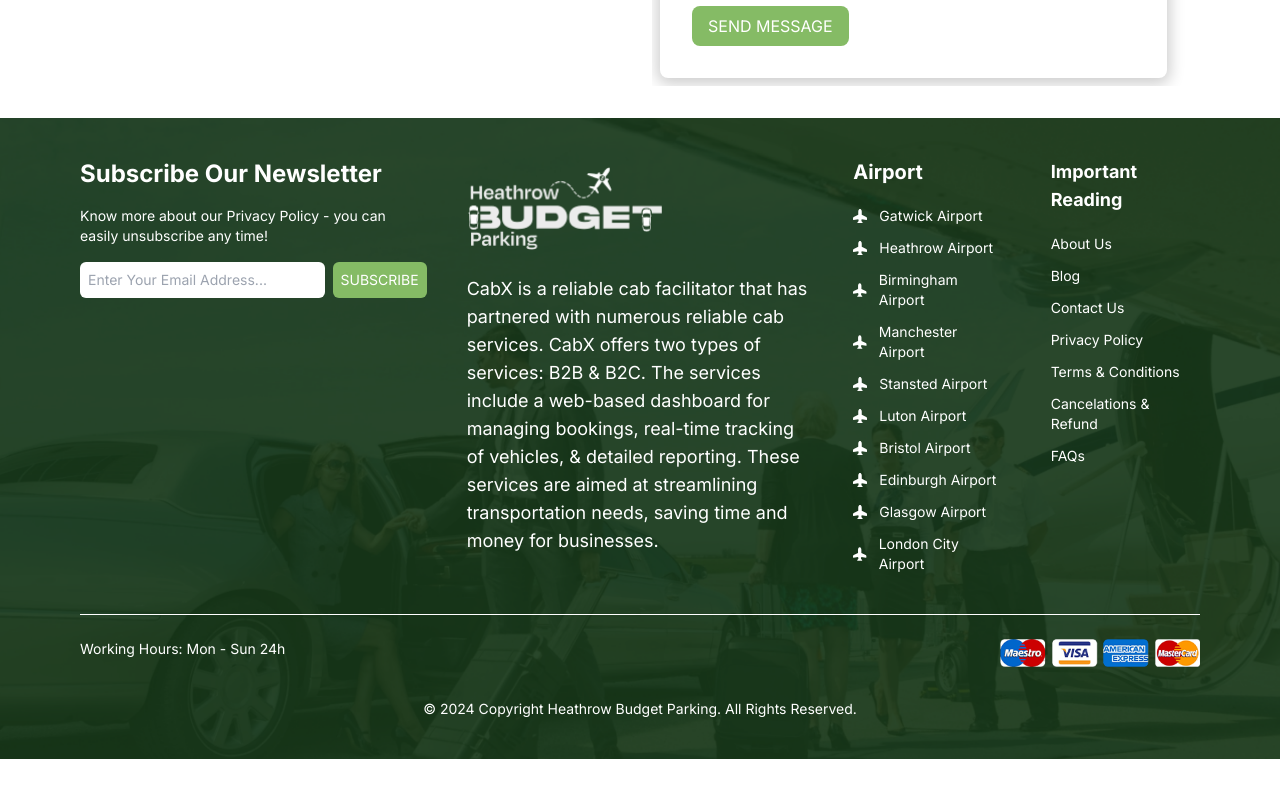
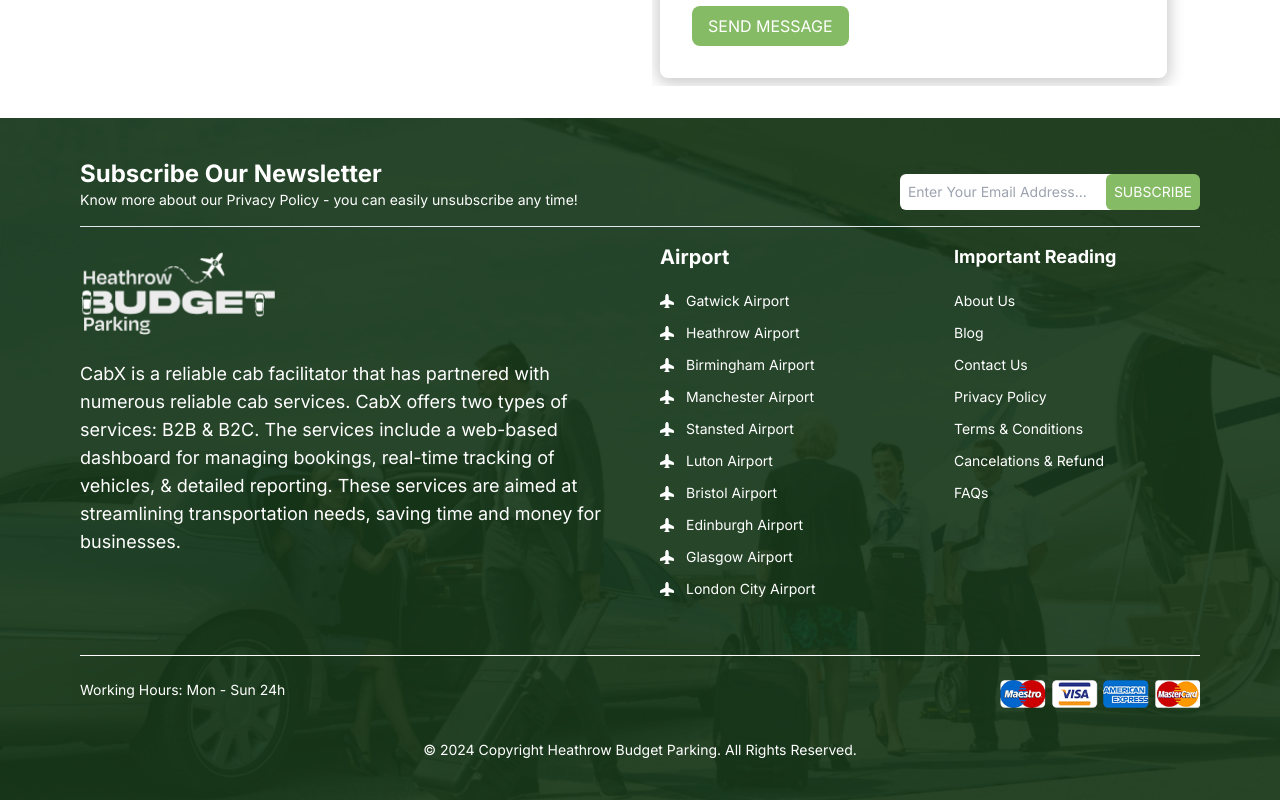
Before and after one commit to ayansheikh6600/heathrow-budget-parking, a Next.js app: page / in a window 1280 px wide. Shown: the part 5913-6713 px from the top of the page. Before the commit the page ends 6672 px from the top, so only its background shows below. Built offline with nearby package versions, Linux system fonts and the light colour scheme.

Commit message:
"footer"

```diff
--- a/src/components/layouts/Footer.tsx
+++ b/src/components/layouts/Footer.tsx
@@ -5,20 +5,25 @@ import { BsFillAirplaneFill, BsTrainFrontFill } from "react-icons/bs";
 const Footer = () => {
   return (
     <footer className="bg-cover bg-center bg-secondary-dark text-white py-10 text-xs sm:text-sm" style={{ backgroundImage: "url('/footer-bg.png')" }}>
-      <div className="container mx-auto px-6 lg:px-20 ">
-        <div className="grid grid-cols-1 lg:grid-cols-3 gap-10">
-          <div className="space-y-4">
+      <div className="container mx-auto px-6 lg:px-20 flex flex-col gap-4">
+        <div className="space-y-4 md:flex items-center justify-between ">
+          <div>
             <h2 className="text-2xl font-bold">Subscribe Our Newsletter</h2>
             <p>Know more about our Privacy Policy - you can easily unsubscribe any time!</p>
-            <div className="flex space-x-2">
+          </div>
+
+          <div className="flex">
             <input
               type="email"
               placeholder="Enter Your Email Address..."
               className="w-full p-2 rounded-md text-black"
             />
-              <button className="bg-primary  p-2 rounded-md">SUBSCRIBE</button>
+            <button className="bg-primary  p-2 rounded-md ml-[-20px]">SUBSCRIBE</button>
           </div>
         </div>
+        <hr className='' />
+        <div className="grid grid-cols-1 lg:grid-cols-2 gap-10">
+
           <div className="space-y-4">
             <Image src="/footerlogo.png" alt="Heathrow Budget Parking" width={200} height={100} className="" />
             <p className='sm:text-lg text-xs'>
@@ -29,16 +34,16 @@ const Footer = () => {
             <div>
               <h3 className="text-xl font-bold mb-5 w-full ">Airport</h3>
               <ul className="space-y-3">
-                <li className='flex items-center gap-3'><BsFillAirplaneFill/>Gatwick Airport</li>
-                <li className='flex items-center gap-3'><BsFillAirplaneFill/>Heathrow Airport</li>
-                <li className='flex items-center gap-3'><BsFillAirplaneFill/>Birmingham Airport</li>
-                <li className='flex items-center gap-3'><BsFillAirplaneFill/>Manchester Airport</li>
-                <li className='flex items-center gap-3'><BsFillAirplaneFill/>Stansted Airport</li>
-                <li className='flex items-center gap-3'><BsFillAirplaneFill/>Luton Airport</li>
-                <li className='flex items-center gap-3'><BsFillAirplaneFill/>Bristol Airport</li>
-                <li className='flex items-center gap-3'><BsFillAirplaneFill/>Edinburgh Airport</li>
-                <li className='flex items-center gap-3'><BsFillAirplaneFill/>Glasgow Airport</li>
-                <li className='flex items-center gap-3'><BsFillAirplaneFill/>London City Airport</li>
+                <li className='flex items-center gap-3'><BsFillAirplaneFill />Gatwick Airport</li>
+                <li className='flex items-center gap-3'><BsFillAirplaneFill />Heathrow Airport</li>
+                <li className='flex items-center gap-3'><BsFillAirplaneFill />Birmingham Airport</li>
+                <li className='flex items-center gap-3'><BsFillAirplaneFill />Manchester Airport</li>
+                <li className='flex items-center gap-3'><BsFillAirplaneFill />Stansted Airport</li>
+                <li className='flex items-center gap-3'><BsFillAirplaneFill />Luton Airport</li>
+                <li className='flex items-center gap-3'><BsFillAirplaneFill />Bristol Airport</li>
+                <li className='flex items-center gap-3'><BsFillAirplaneFill />Edinburgh Airport</li>
+                <li className='flex items-center gap-3'><BsFillAirplaneFill />Glasgow Airport</li>
+                <li className='flex items-center gap-3'><BsFillAirplaneFill />London City Airport</li>
               </ul>
             </div>
             <div>
@@ -60,7 +65,7 @@ const Footer = () => {
           <div className='sm:flex-row flex flex-col gap-2  justify-between'>
             <p className="">Working Hours: Mon - Sun 24h</p>
             <div className="flex justify-center space-x-4 mb-4">
-           <Image src={'/paymentcards.png'} alt='' width={200} height={100}/>
+              <Image src={'/paymentcards.png'} alt='' width={200} height={100} />
             </div>
           </div>
           <div className="flex justify-center space-x-4">
```
Lines whose indentation alone changed are shown as unchanged.
